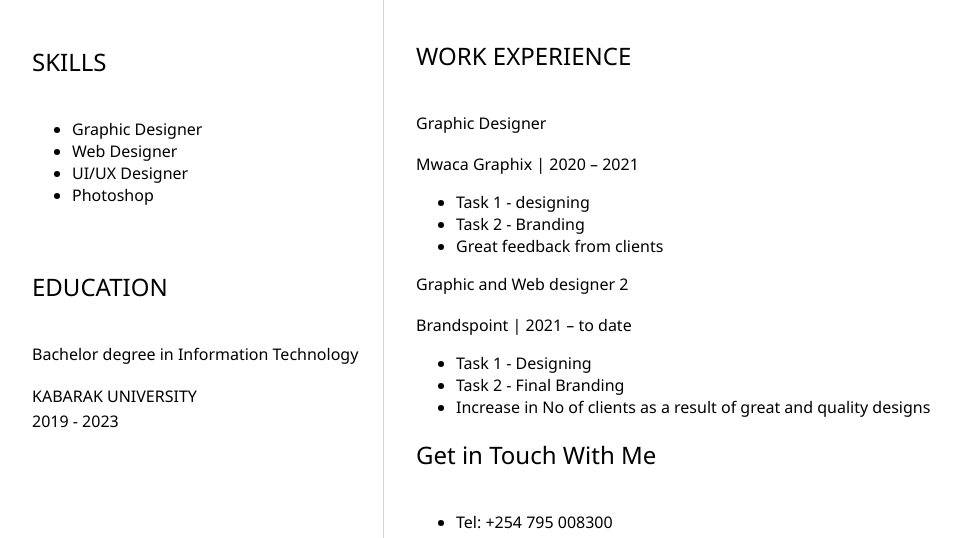
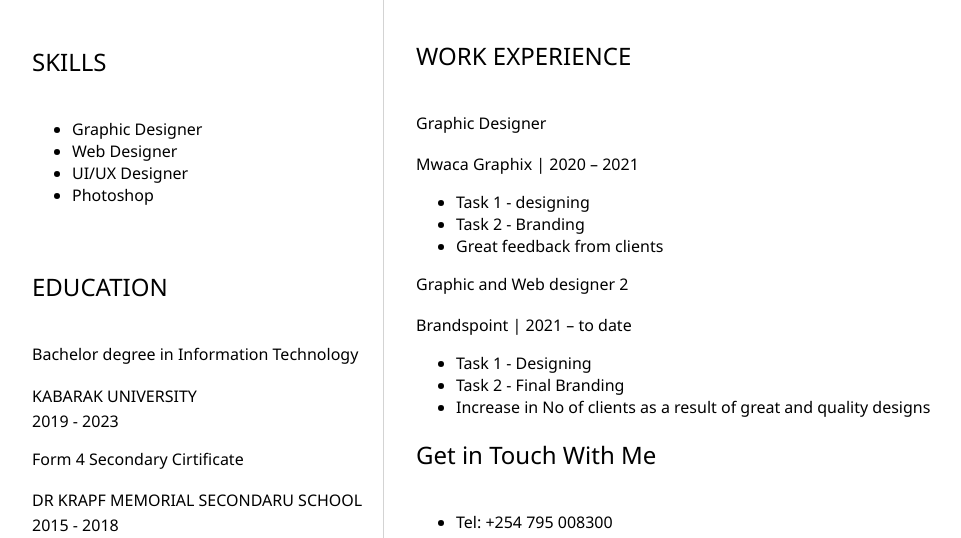
Before and after one commit to marshacreatives/my-resume, a plain HTML site: page index.html in a window 1280 px wide. Shown: the part 428-966 px from the top of the page, without its empty margins (160-1121 px from the left). Drawn offline with Linux system fonts and the light colour scheme.

Commit message:
Update index.html

```diff
--- a/index.html
+++ b/index.html
@@ -52,6 +52,14 @@
                     </p>
                     <p>
                         2019 - 2023
+                    </p>
+
+                    <h3>Form 4 Secondary Cirtificate</h3>
+                    <p>
+                       DR KRAPF MEMORIAL SECONDARU SCHOOL
+                    </p>
+                    <p>
+                        2015 - 2018
                     </p>
 				</section>
 			</article>
```
